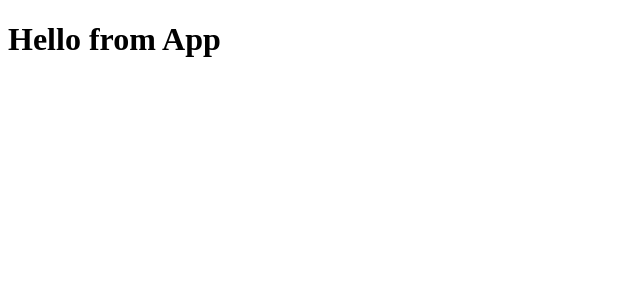
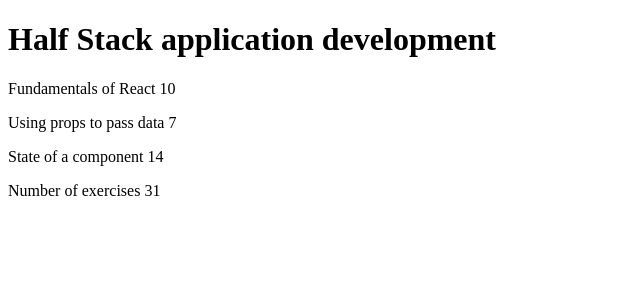
Before and after one commit to HamalainenTaru/FSO-2023, a React (Vite) app in the folder part1/kurssitiedot/: page / in a window 1280 px wide. Shown: the top 300 px of the page, without its empty margins (0-640 px from the left). Built offline with nearby package versions, Linux system fonts and the light colour scheme.

Commit message:
solution for part1 / task 1.1

```diff
--- a/part1/kurssitiedot/src/App.jsx
+++ b/part1/kurssitiedot/src/App.jsx
@@ -1,4 +1,54 @@
+const Header = (props) => {
+  console.log(props);
+  return <h1>{props.course}</h1>;
+};
+const Content = (props) => {
+  console.log(props);
+  return (
+    <div>
+      <p>
+        {props.part1} {props.exercises1}
+      </p>
+      <p>
+        {props.part2} {props.exercises2}
+      </p>
+      <p>
+        {props.part3} {props.exercises3}
+      </p>
+    </div>
+  );
+};
+const Total = (props) => {
+  const total = props.exercises1 + props.exercises2 + props.exercises3;
+  return <p>Number of exercises {total}</p>;
+};
+
 const App = () => {
-  return <h1>Hello from App</h1>;
+  const course = "Half Stack application development";
+  const part1 = "Fundamentals of React";
+  const exercises1 = 10;
+  const part2 = "Using props to pass data";
+  const exercises2 = 7;
+  const part3 = "State of a component";
+  const exercises3 = 14;
+
+  return (
+    <div>
+      <Header course={course} />
+      <Content
+        part1={part1}
+        exercises1={exercises1}
+        part2={part2}
+        exercises2={exercises2}
+        part3={part3}
+        exercises3={exercises3}
+      />
+      <Total
+        exercises1={exercises1}
+        exercises2={exercises2}
+        exercises3={exercises3}
+      />
+    </div>
+  );
 };
 export default App;
```
Also changed, not shown: part1/kurssitiedot/.eslintrc.cjs.
